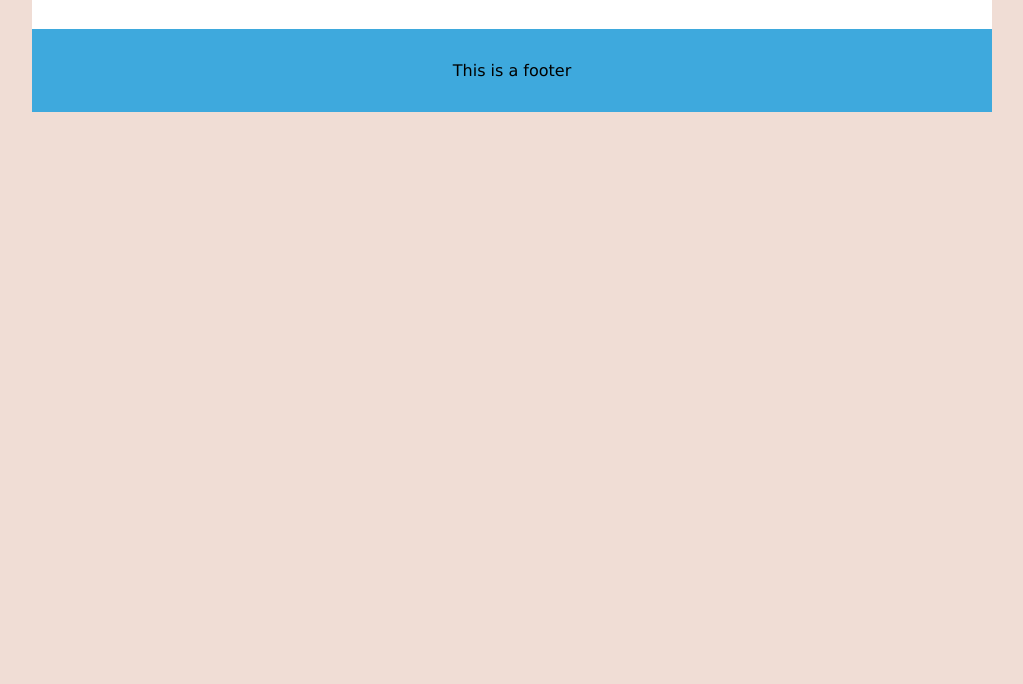
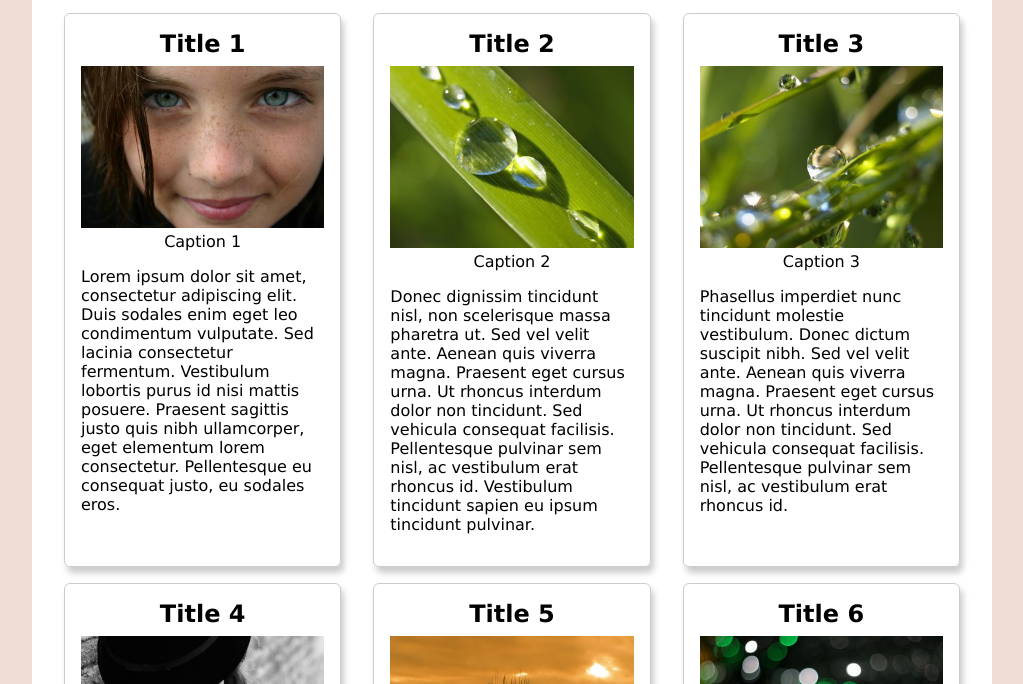
Before and after one commit to Nadira-02/Git-demo-3, a plain HTML site: page module3-starters-main/t5/5.html in a window 1280 px wide. Shown: the part 116-800 px from the top of the page, without its empty margins (128-1151 px from the left). Drawn offline with Linux system fonts and the light colour scheme.

Commit message:
typo fix

```diff
--- a/module3-starters-main/t5/5.js
+++ b/module3-starters-main/t5/5.js
@@ -93,3 +93,33 @@ const picArray = [
 ];
 
 // add your code here
+
+const pic_Section = document.querySelector('#pictures');
+
+for (let i = 0; i < picArray.length; i++) {
+  const item = picArray[i]
+
+  const article = document.createElement('article');
+  const h2 = document.createElement('h2');
+  const figure = document.createElement('figure');
+  const img = document.createElement('img');
+  const figcaption = document.createElement('figcaption');
+  const p = document.createElement('p');
+
+  h2.textContent = item.title;
+
+  img.src = item.image.medium;
+  img.alt = item.title;
+
+  figcaption.textContent = item.caption;
+  p.textContent = item.description;
+
+  figure.appendChild(img);
+  figure.appendChild(figcaption);
+
+  article.appendChild(h2);
+  article.appendChild(figure);
+  article.appendChild(p);
+
+  pic_Section.appendChild(article);
+}
```
Also changed, not shown: module3-starters-main/t1/1.js (+9 -0 lines), module3-starters-main/t2/2.js (+14 -0 lines), module3-starters-main/t3/3.js (+10 -0 lines), module3-starters-main/t4/4.js (+9 -0 lines), module3-starters-main/t1/1.html (line endings or trailing spaces), module3-starters-main/t2/2.html (line endings or trailing spaces), module3-starters-main/t3/3.html (line endings or trailing spaces).
